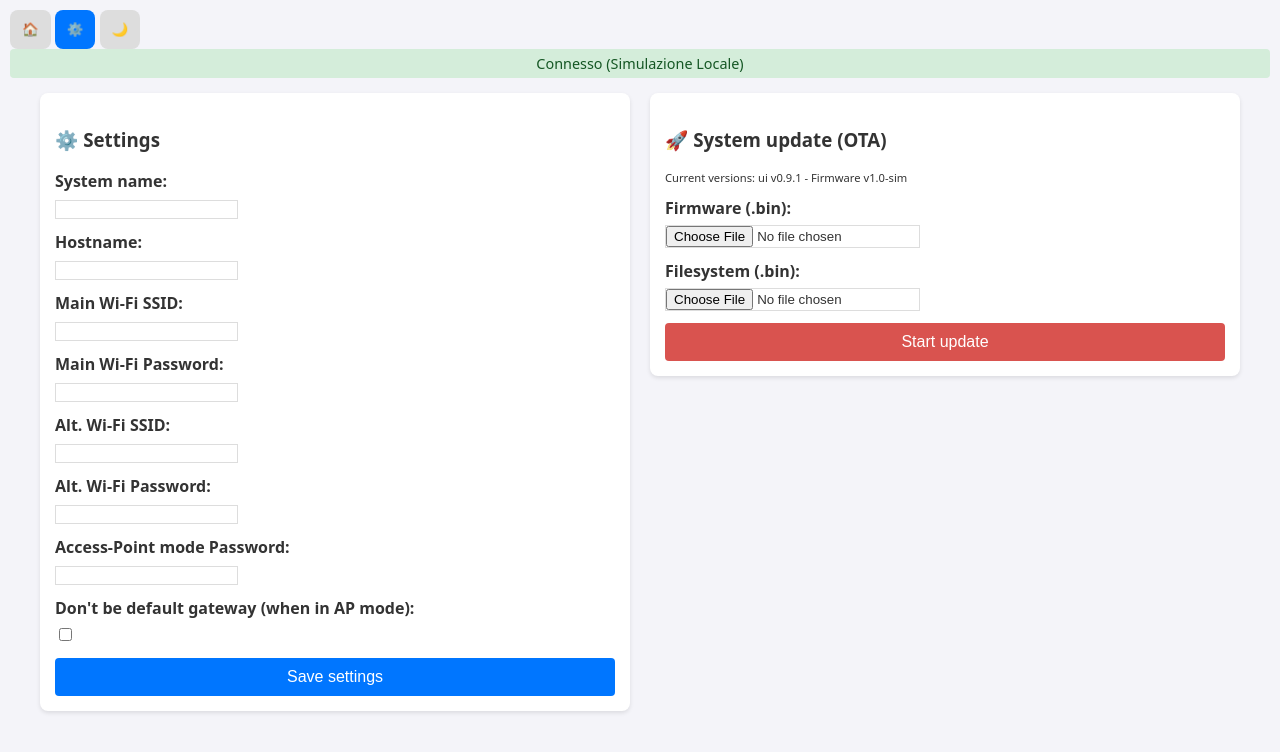
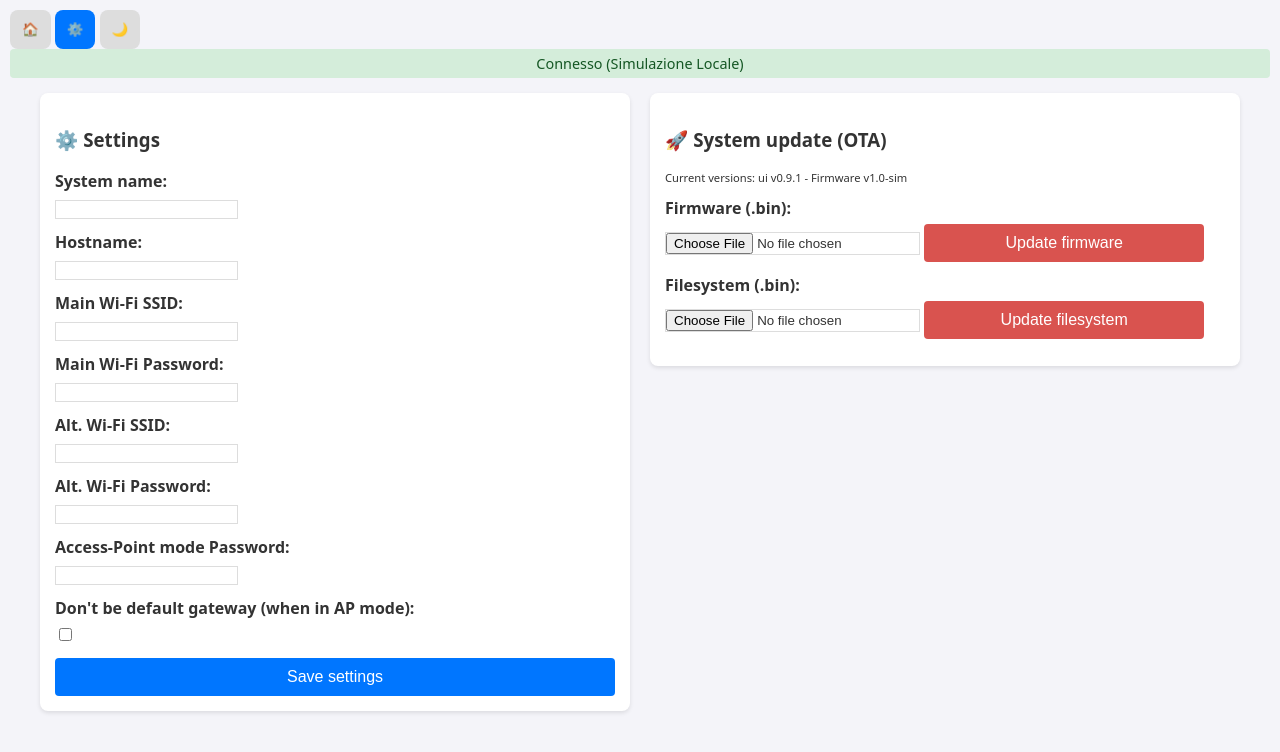
Before and after one commit to picciux/field-battery-monitor, a website built with Vite: page webui/index.html in a window 1280 px wide. Both pictures are taken after a click on the button "⚙️". Built offline with nearby package versions, Linux system fonts and the light colour scheme.

Commit message:
OTA UI: split in separate forms for fw and fs.

```diff
--- a/webui/index.html
+++ b/webui/index.html
@@ -119,12 +119,15 @@
           <div class="form-group">
             <label>Firmware (.bin):</label>
             <input type="file" name="firmware" accept=".bin">
+            <button type="submit" class="btn-update btn-danger">Update firmware</button>
           </div>
+        </form>
+        <form action="/update" method="POST" enctype="multipart/form-data">
           <div class="form-group">
             <label>Filesystem (.bin):</label>
             <input type="file" name="filesystem" accept=".bin">
+            <button type="submit" class="btn-update btn-danger">Update filesystem</button>
           </div>
-          <button type="submit" class="btn-submit btn-danger">Start update</button>
         </form>
       </div>
     </section>
--- a/webui/style.css
+++ b/webui/style.css
@@ -118,6 +118,18 @@ input[type="range"] {
   font-size: 1em;
 }
 
+.btn-update {
+  width: 50%;
+  padding: 10px;
+  background: var(--primary);
+  color: white;
+  border: none;
+  border-radius: 4px;
+  cursor: pointer;
+  font-size: 1em;
+}
+
+
 .btn-danger { background: var(--danger); }
 
 .hidden { display: none !important; }
```
